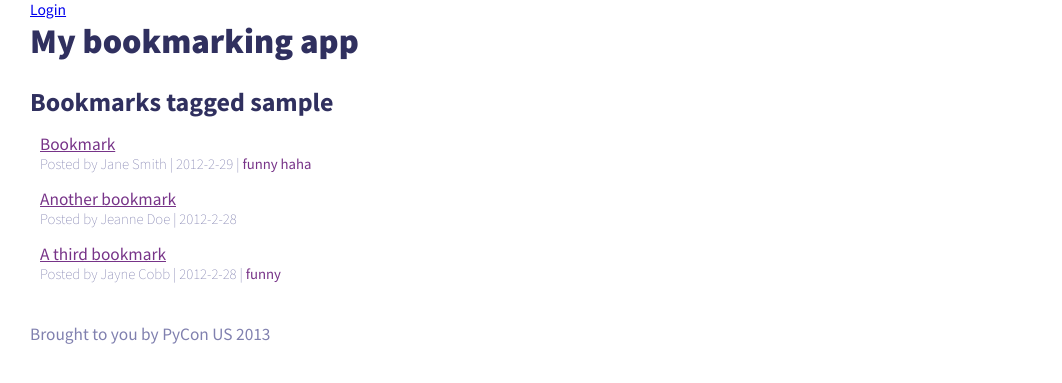
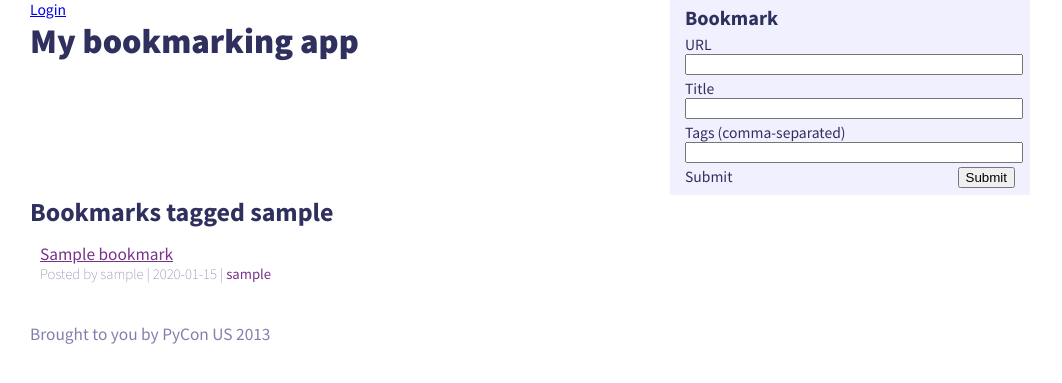
Before and after one commit to aldeka/django-for-designers, a Django app: template myproject/bookmarks/templates/tag.html in a window 1280 px wide. Shown: the top 383 px of the page, without its empty margins (0-1062 px from the left). Run offline with Django 3.2, Linux system fonts and the light colour scheme; the template is opened without the code that fills it: values that come from a table or form of the project are taken from there, others are empty; tables that the repository leaves empty hold one stand-in row (values such as "Sample post").

Commit message:
redid tags template and did some tags view 404 catching

```diff
--- a/myproject/bookmarks/templates/tag.html
+++ b/myproject/bookmarks/templates/tag.html
@@ -1,20 +1,3 @@
-{% extends 'base.html' %}
+{% extends 'index.html' %}
 
-{% block subheader %}Bookmarks tagged {{ tag }}{% endblock %}
-
-{% block content %}
-<ul class="bookmarks">
-    <li>
-        <a class="bookmark-link" href="">Bookmark</a>
-        <div class="metadata"><span class="author">Posted by Jane Smith</span> | <span class="timestamp">2012-2-29</span> | <span class="tags"><a href="">funny</a> <a href="">haha</a></span></div>
-    </li>
-    <li>
-        <a class="bookmark-link" href="">Another bookmark</a>
-        <div class="metadata"><span class="author">Posted by Jeanne Doe</span> | <span class="timestamp">2012-2-28</span></div>
-    </li>
-    <li>
-        <a class="bookmark-link" href="">A third bookmark</a>
-        <div class="metadata"><span class="author">Posted by Jayne Cobb</span> | <span class="timestamp">2012-2-28</span> | <span class="tags"><a href="">funny</a></span></div>
-    </li>
-</ul>
-{% endblock %}
+{% block subheader %}Bookmarks tagged {{ tag.slug }}{% endblock %}
--- a/myproject/bookmarks/views.py
+++ b/myproject/bookmarks/views.py
@@ -1,5 +1,5 @@
 from django.http import HttpResponse
-from django.shortcuts import render
+from django.shortcuts import render, get_object_or_404
 from bookmarks.models import Bookmark, Tag
 
 
@@ -12,7 +12,7 @@ def index(request):
 
 
 def tag(request, tag_name):
-    tag = Tag.objects.get(slug=tag_name)
+    tag = get_object_or_404(Tag, slug=tag_name)
     bookmarks = tag.bookmarks.all()
     context = {
         'tag': tag,
```
